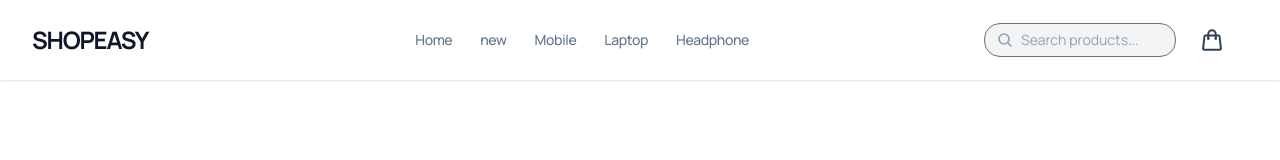
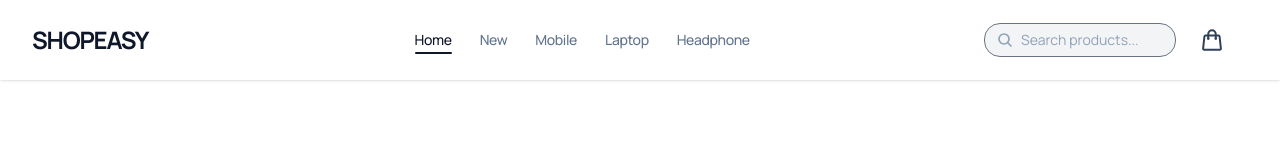
Before and after one commit to kashaf009/ShopEasy, a React (Vite) app: page / in a window 1280 px wide. Shown: the top 160 px of the page. Built offline with nearby package versions, Linux system fonts and the light colour scheme.

Commit message:
feat : updated navbar

```diff
--- a/src/components/Nav.jsx
+++ b/src/components/Nav.jsx
@@ -1,12 +1,29 @@
 import React, { useState, useEffect, useRef } from "react";
 import "@fontsource/manrope";
-import { Link, useNavigate } from "react-router-dom";
+import { Link, useNavigate, useLocation } from "react-router-dom";
 import { useCart } from "../context/CartContext";
 import axios from "axios";
 
 const Nav = () => {
   const navigate = useNavigate();
+  const location = useLocation();
+
+  const navClass = (path) =>
+
+    `relative transition-all duration-300 tracking-tight font-medium text-sm font-['manrope'] cursor-pointer
+
+   ${location.pathname === path
+
+      ? "text-slate-900 after:absolute after:left-0 after:-bottom-1 after:w-full after:h-[2px] after:bg-slate-900 after:rounded-full"
+
+      : "text-slate-500 hover:text-slate-900"
+
+    }`;
   const { totalItemsCount, setIsCartOpen } = useCart();
+
+
+
+
 
   // Search state
   const [searchQuery, setSearchQuery] = useState("");
@@ -151,35 +168,38 @@ const Nav = () => {
           SHOPEASY
         </p>
 
-      <ul className="hidden lg:flex ml-8 gap-7 list-none cursor-pointer">
+        <ul className="hidden lg:flex ml-8 gap-7 list-none">
   <li
     onClick={() => navigate("/")}
-          className="hover:text-slate-900 transition-all duration-300 tracking-tight font-medium text-sm font-['manrope'] text-slate-500 cursor-pointer"
+    className={navClass("/")}
   >
     Home
   </li>
+
   <Link
     to="/new"
-          className="hover:text-slate-900 transition-all duration-300 tracking-tight font-medium text-sm text-slate-500 font-['manrope']"
+    className={navClass("/new")}
   >
-          new
+    New
   </Link>
+
   <li
     onClick={() => navigate("/mobile")}
-          className="hover:text-slate-900 transition-all duration-300 tracking-tight font-medium text-sm font-['manrope'] text-slate-500 cursor-pointer"
+    className={navClass("/mobile")}
   >
     Mobile
   </li>
 
   <Link
     to="/laptop"
-          className="hover:text-slate-900 transition-all duration-300 tracking-tight font-medium text-sm font-['manrope'] text-slate-500"
+    className={navClass("/laptop")}
   >
     Laptop
   </Link>
+
   <li
     onClick={() => navigate("/headphone")}
-          className="hover:text-slate-900 transition-all duration-300 tracking-tight font-medium text-sm font-['manrope'] text-slate-500 cursor-pointer"
+    className={navClass("/headphone")}
   >
     Headphone
   </li>
@@ -189,15 +209,13 @@ const Nav = () => {
           {/* Search with real-time results */}
           <div ref={searchRef} className="relative">
             <label
-            className={`flex items-center gap-2 border rounded-2xl px-2.5 sm:px-3 py-1.5 transition-all duration-300 ${
-              isSearchFocused
+              className={`flex items-center gap-2 border rounded-2xl px-2.5 sm:px-3 py-1.5 transition-all duration-300 ${isSearchFocused
                   ? "border-slate-400 bg-white shadow-md w-44 sm:w-56 md:w-72"
                   : "border-gray-500 bg-gray-100 w-9 sm:w-40 md:w-48"
                 }`}
             >
               <svg
-              className={`w-4 h-4 flex-shrink-0 transition-colors ${
-                isSearchFocused ? "text-slate-900" : "text-slate-400"
+                className={`w-4 h-4 flex-shrink-0 transition-colors ${isSearchFocused ? "text-slate-900" : "text-slate-400"
                   }`}
                 fill="none"
                 stroke="currentColor"
@@ -211,8 +229,7 @@ const Nav = () => {
                 />
               </svg>
               <input
-              className={`w-full bg-transparent outline-none text-sm font-['manrope'] text-slate-800 placeholder:text-slate-400 ${
-                isSearchFocused ? "block" : "hidden sm:block"
+                className={`w-full bg-transparent outline-none text-sm font-['manrope'] text-slate-800 placeholder:text-slate-400 ${isSearchFocused ? "block" : "hidden sm:block"
                   }`}
                 type="text"
                 placeholder="Search products..."
```
Lines whose indentation alone changed are shown as unchanged.
